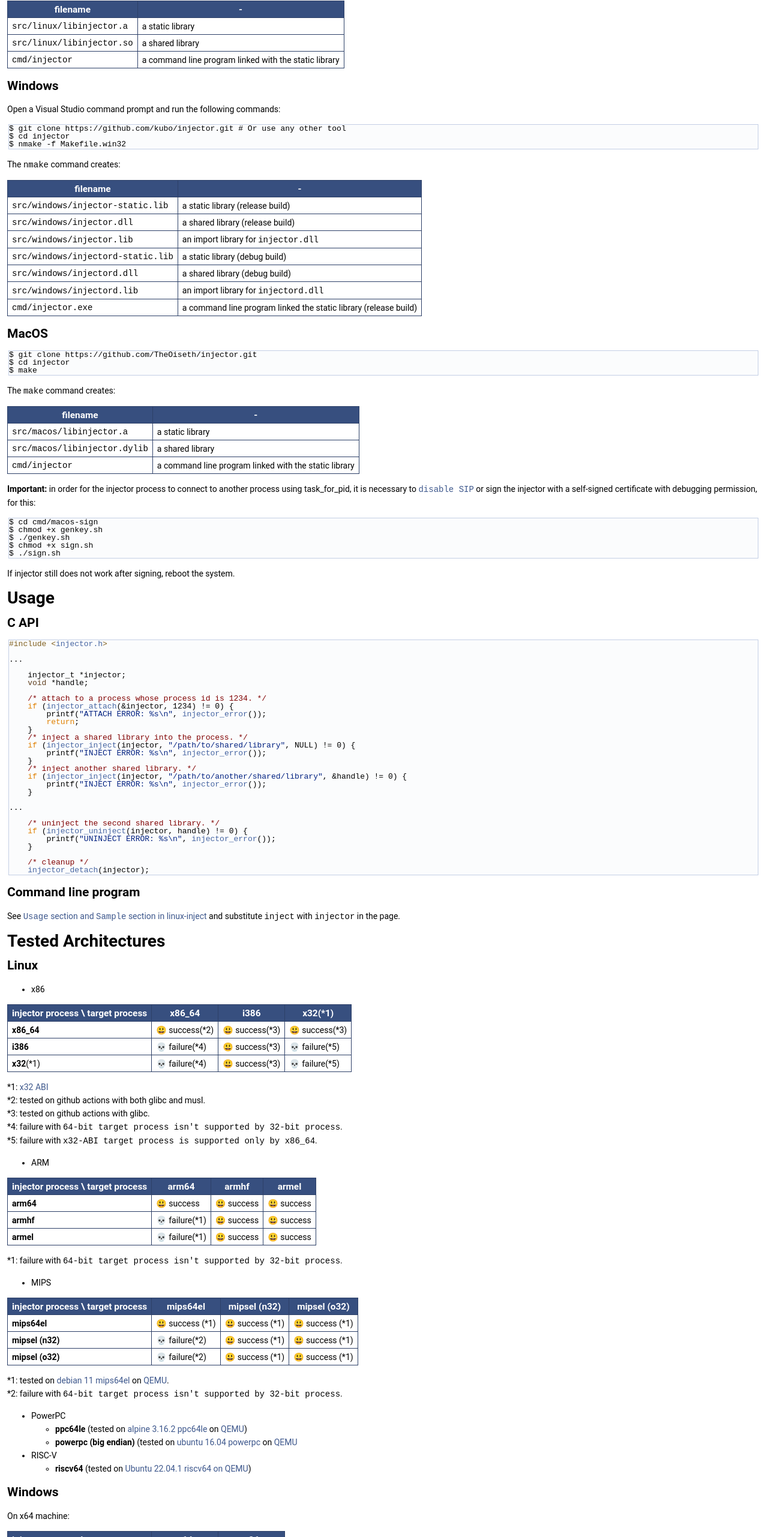
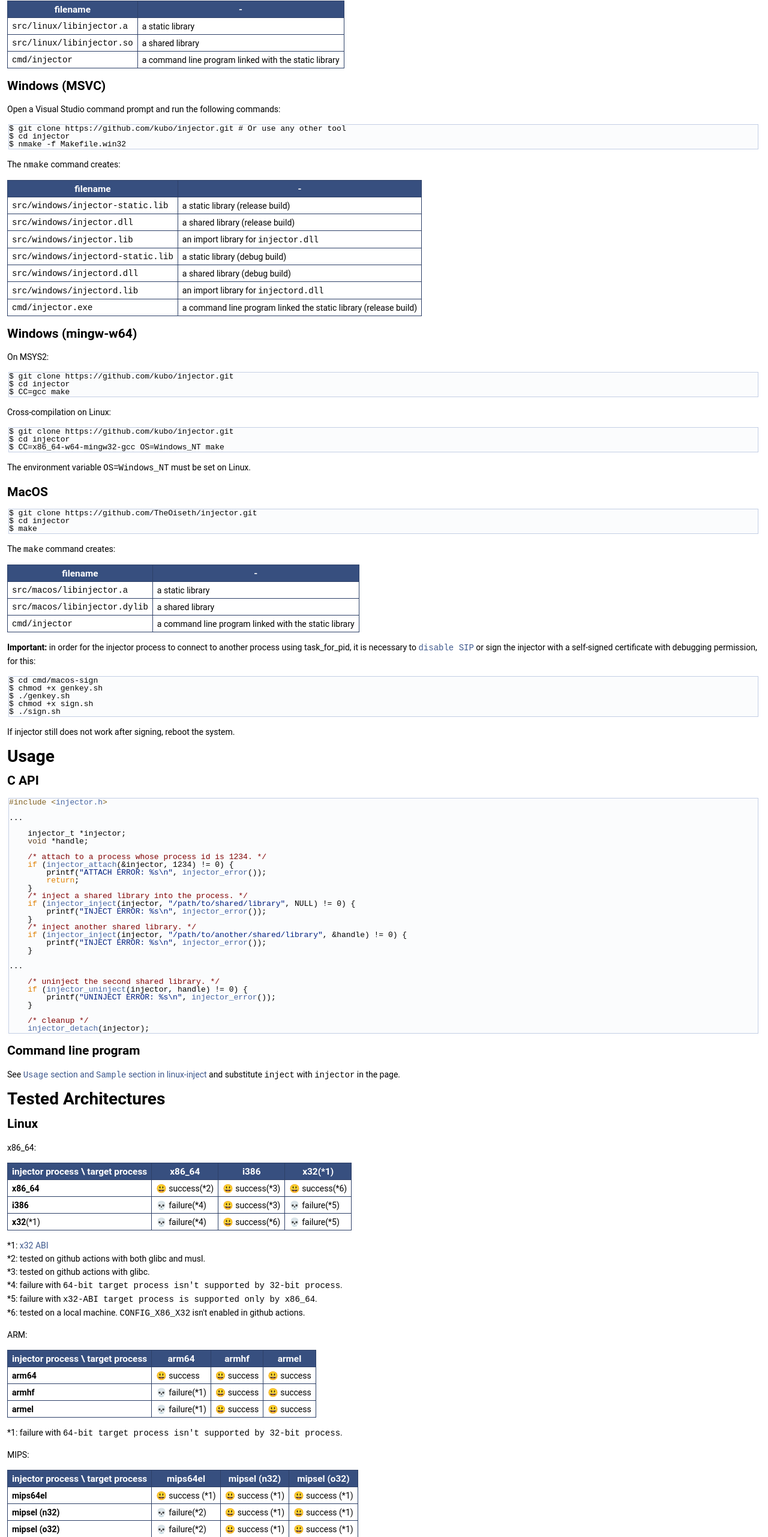
Before and after one commit to kubo/injector, a plain HTML site: page docs/index.html in a window 1280 px wide. Shown: the part 1218-3780 px from the top of the page at 60% size. Drawn offline with Linux system fonts and the light colour scheme.

Commit message:
Add docs

```diff
--- a/docs/index.html
+++ b/docs/index.html
@@ -108,7 +108,7 @@ Linux</h2>
 <td class="markdownTableBodyNone"><code>cmd/injector</code>   </td><td class="markdownTableBodyNone">a command line program linked with the static library   </td></tr>
 </table>
 <h2><a class="anchor" id="autotoc_md6"></a>
-Windows</h2>
+Windows (MSVC)</h2>
 <p>Open a Visual Studio command prompt and run the following commands:</p>
 <div class="fragment"><div class="line">$ git clone https://github.com/kubo/injector.git # Or use any other tool</div>
 <div class="line">$ cd injector</div>
@@ -133,6 +133,17 @@ Windows</h2>
 <td class="markdownTableBodyNone"><code>cmd/injector.exe</code>   </td><td class="markdownTableBodyNone">a command line program linked the static library (release build)   </td></tr>
 </table>
 <h2><a class="anchor" id="autotoc_md7"></a>
+Windows (mingw-w64)</h2>
+<p>On MSYS2:</p>
+<div class="fragment"><div class="line">$ git clone https://github.com/kubo/injector.git</div>
+<div class="line">$ cd injector</div>
+<div class="line">$ CC=gcc make</div>
+</div><!-- fragment --><p>Cross-compilation on Linux:</p>
+<div class="fragment"><div class="line">$ git clone https://github.com/kubo/injector.git</div>
+<div class="line">$ cd injector</div>
+<div class="line">$ CC=x86_64-w64-mingw32-gcc OS=Windows_NT make</div>
+</div><!-- fragment --><p>The environment variable <code>OS=Windows_NT</code> must be set on Linux.</p>
+<h2><a class="anchor" id="autotoc_md8"></a>
 MacOS</h2>
 <div class="fragment"><div class="line">$ git clone https://github.com/TheOiseth/injector.git</div>
 <div class="line">$ cd injector</div>
@@ -154,9 +165,9 @@ MacOS</h2>
 <div class="line">$ chmod +x sign.sh</div>
 <div class="line">$ ./sign.sh</div>
 </div><!-- fragment --><p> If injector still does not work after signing, reboot the system.</p>
-<h1><a class="anchor" id="autotoc_md8"></a>
+<h1><a class="anchor" id="autotoc_md9"></a>
 Usage</h1>
-<h2><a class="anchor" id="autotoc_md9"></a>
+<h2><a class="anchor" id="autotoc_md10"></a>
 C API</h2>
 <div class="fragment"><div class="line"><span class="preprocessor">#include &lt;<a class="code" href="injector_8h.html">injector.h</a>&gt;</span></div>
 <div class="line"> </div>
@@ -194,35 +205,32 @@ C API</h2>
 <div class="ttc" id="ainjector_8h_html_a875ece6d1a384097a3c2f09cf8c0406a"><div class="ttname"><a href="injector_8h.html#a875ece6d1a384097a3c2f09cf8c0406a">injector_attach</a></div><div class="ttdeci">int injector_attach(injector_t **injector, injector_pid_t pid)</div><div class="ttdoc">Attach to the specified process.</div></div>
 <div class="ttc" id="ainjector_8h_html_ad56227cc68b58213c19b600c8cb85292"><div class="ttname"><a href="injector_8h.html#ad56227cc68b58213c19b600c8cb85292">injector_uninject</a></div><div class="ttdeci">int injector_uninject(injector_t *injector, void *handle)</div><div class="ttdoc">Uninject the shared library specified by handle.</div></div>
 <div class="ttc" id="ainjector_8h_html_ad797b8baca0098fa09659c8b3ac913af"><div class="ttname"><a href="injector_8h.html#ad797b8baca0098fa09659c8b3ac913af">injector_detach</a></div><div class="ttdeci">int injector_detach(injector_t *injector)</div><div class="ttdoc">Detach from the attached process and destroy the specified handle.</div></div>
-</div><!-- fragment --><h2><a class="anchor" id="autotoc_md10"></a>
+</div><!-- fragment --><h2><a class="anchor" id="autotoc_md11"></a>
 Command line program</h2>
 <p>See <a href="https://github.com/gaffe23/linux-inject#usage"><code>Usage</code> section and <code>Sample</code> section in linux-inject</a> and substitute <code>inject</code> with <code>injector</code> in the page.</p>
-<h1><a class="anchor" id="autotoc_md11"></a>
+<h1><a class="anchor" id="autotoc_md12"></a>
 Tested Architectures</h1>
-<h2><a class="anchor" id="autotoc_md12"></a>
+<h2><a class="anchor" id="autotoc_md13"></a>
 Linux</h2>
-<ul>
-<li>x86</li>
-</ul>
+<p>x86_64:</p>
 <table class="markdownTable">
 <tr class="markdownTableHead">
 <th class="markdownTableHeadNone">injector process \ target process   </th><th class="markdownTableHeadNone">x86_64   </th><th class="markdownTableHeadNone">i386   </th><th class="markdownTableHeadNone">x32(*1)    </th></tr>
 <tr class="markdownTableRowOdd">
-<td class="markdownTableBodyNone"><b>x86_64</b>   </td><td class="markdownTableBodyNone">&#x1f603; success(*2)   </td><td class="markdownTableBodyNone">&#x1f603; success(*3)   </td><td class="markdownTableBodyNone">&#x1f603; success(*3)    </td></tr>
+<td class="markdownTableBodyNone"><b>x86_64</b>   </td><td class="markdownTableBodyNone">&#x1f603; success(*2)   </td><td class="markdownTableBodyNone">&#x1f603; success(*3)   </td><td class="markdownTableBodyNone">&#x1f603; success(*6)    </td></tr>
 <tr class="markdownTableRowEven">
 <td class="markdownTableBodyNone"><b>i386</b>   </td><td class="markdownTableBodyNone">&#x1f480; failure(*4)   </td><td class="markdownTableBodyNone">&#x1f603; success(*3)   </td><td class="markdownTableBodyNone">&#x1f480; failure(*5)    </td></tr>
 <tr class="markdownTableRowOdd">
-<td class="markdownTableBodyNone"><b>x32</b>(*1)   </td><td class="markdownTableBodyNone">&#x1f480; failure(*4)   </td><td class="markdownTableBodyNone">&#x1f603; success(*3)   </td><td class="markdownTableBodyNone">&#x1f480; failure(*5)   </td></tr>
+<td class="markdownTableBodyNone"><b>x32</b>(*1)   </td><td class="markdownTableBodyNone">&#x1f480; failure(*4)   </td><td class="markdownTableBodyNone">&#x1f603; success(*6)   </td><td class="markdownTableBodyNone">&#x1f480; failure(*5)   </td></tr>
 </table>
 <p>*1: <a href="https://en.wikipedia.org/wiki/X32_ABI">x32 ABI</a> <br  />
  *2: tested on github actions with both glibc and musl. <br  />
  *3: tested on github actions with glibc. <br  />
  *4: failure with <code>64-bit target process isn't supported by 32-bit process</code>. <br  />
  *5: failure with <code>x32-ABI target process is supported only by x86_64</code>. <br  />
+ *6: tested on a local machine. <code>CONFIG_X86_X32</code> isn't enabled in github actions. <br  />
 </p>
-<ul>
-<li>ARM</li>
-</ul>
+<p>ARM:</p>
 <table class="markdownTable">
 <tr class="markdownTableHead">
 <th class="markdownTableHeadNone">injector process \ target process   </th><th class="markdownTableHeadNone">arm64   </th><th class="markdownTableHeadNone">armhf   </th><th class="markdownTableHeadNone">armel    </th></tr>
@@ -235,9 +243,7 @@ Linux</h2>
 </table>
 <p>*1: failure with <code>64-bit target process isn't supported by 32-bit process</code>. <br  />
 </p>
-<ul>
-<li>MIPS</li>
-</ul>
+<p>MIPS:</p>
 <table class="markdownTable">
 <tr class="markdownTableHead">
 <th class="markdownTableHeadNone">injector process \ target process   </th><th class="markdownTableHeadNone">mips64el   </th><th class="markdownTableHeadNone">mipsel (n32)   </th><th class="markdownTableHeadNone">mipsel (o32)    </th></tr>
@@ -251,20 +257,18 @@ Linux</h2>
 <p>*1: tested on <a href="https://www.debian.org/releases/bullseye/mips64el/ch02s01.en.html#idm271">debian 11 mips64el</a> on <a href="https://www.qemu.org/">QEMU</a>. <br  />
  *2: failure with <code>64-bit target process isn't supported by 32-bit process</code>. <br  />
 </p>
+<p>PowerPC:</p>
 <ul>
-<li>PowerPC<ul>
 <li><b>ppc64le</b> (tested on <a href="https://dl-cdn.alpinelinux.org/alpine/v3.16/releases/ppc64le/">alpine 3.16.2 ppc64le</a> on <a href="https://www.qemu.org/">QEMU</a>)</li>
 <li><b>powerpc (big endian)</b> (tested on <a href="https://old-releases.ubuntu.com/releases/xenial/">ubuntu 16.04 powerpc</a> on <a href="https://www.qemu.org/">QEMU</a></li>
 </ul>
-</li>
-<li>RISC-V<ul>
+<p>RISC-V:</p>
+<ul>
 <li><b>riscv64</b> (tested on <a href="https://wiki.ubuntu.com/RISC-V#Booting_with_QEMU">Ubuntu 22.04.1 riscv64 on QEMU</a>)</li>
 </ul>
-</li>
-</ul>
-<h2><a class="anchor" id="autotoc_md13"></a>
+<h2><a class="anchor" id="autotoc_md14"></a>
 Windows</h2>
-<p>On x64 machine:</p>
+<p>Windows x64:</p>
 <table class="markdownTable">
 <tr class="markdownTableHead">
 <th class="markdownTableHeadNone">injector process \ target process   </th><th class="markdownTableHeadNone">x64   </th><th class="markdownTableHeadNone">x86    </th></tr>
@@ -276,7 +280,7 @@ Windows</h2>
 <p>*1: failure with <code>x64 target process isn't supported by x86 process</code>. <br  />
  *2: tested on github actions <br  />
 </p>
-<p>On arm machine:</p>
+<p>Windows 11 on Arm:</p>
 <table class="markdownTable">
 <tr class="markdownTableHead">
 <th class="markdownTableHeadNone">injector process \ target process   </th><th class="markdownTableHeadNone">arm64   </th><th class="markdownTableHeadNone">arm64ec   </th><th class="markdownTableHeadNone">x64   </th><th class="markdownTableHeadNone">x86   </th><th class="markdownTableHeadNone">arm32    </th></tr>
@@ -291,7 +295,16 @@ Windows</h2>
 <tr class="markdownTableRowOdd">
 <td class="markdownTableBodyNone"><b>arm32</b>   </td><td class="markdownTableBodyNone">&#x1f480; failure   </td><td class="markdownTableBodyNone">&#x1f480; failure   </td><td class="markdownTableBodyNone">&#x1f480; failure   </td><td class="markdownTableBodyNone">&#x1f480; failure   </td><td class="markdownTableBodyNone">&#x1f603; success   </td></tr>
 </table>
-<h2><a class="anchor" id="autotoc_md14"></a>
+<p><a href="https://www.winehq.org/">Wine</a> (on Linux x86_64):</p>
+<table class="markdownTable">
+<tr class="markdownTableHead">
+<th class="markdownTableHeadNone">injector process \ target process   </th><th class="markdownTableHeadNone">x64   </th><th class="markdownTableHeadNone">x86    </th></tr>
+<tr class="markdownTableRowOdd">
+<td class="markdownTableBodyNone"><b>x64</b>   </td><td class="markdownTableBodyNone">&#x1f603; success   </td><td class="markdownTableBodyNone">&#x1f480; failure    </td></tr>
+<tr class="markdownTableRowEven">
+<td class="markdownTableBodyNone"><b>x86</b>   </td><td class="markdownTableBodyNone">&#x1f480; failure   </td><td class="markdownTableBodyNone">&#x1f603; success   </td></tr>
+</table>
+<h2><a class="anchor" id="autotoc_md15"></a>
 MacOS</h2>
 <table class="markdownTable">
 <tr class="markdownTableHead">
@@ -304,7 +317,7 @@ MacOS</h2>
 <p>*1: failure with <code>x86_64 target process isn't supported by x86_64 process on ARM64 machine</code>. Tested on github actions. <br  />
  *2: failure with <code>arm64 target process isn't supported by x86_64 process.</code> <br  />
  *3: failure with <code>x86_64 target process isn't supported by arm64 process.</code></p>
-<h1><a class="anchor" id="autotoc_md15"></a>
+<h1><a class="anchor" id="autotoc_md16"></a>
 Caveats</h1>
 <p><b>The following restrictions are only on Linux.</b></p>
 <p>Injector doesn't work where <code>ptrace()</code> is disallowed.</p>
@@ -315,7 +328,7 @@ Caveats</h1>
 </ul>
 <p>Injector calls functions inside of a target process interrupted by <code>ptrace()</code>. If the target process is interrupted while holding a non-reentrant lock and injector calls a function requiring the same lock, the process stops forever. If the lock type is reentrant, the status guarded by the lock may become inconsistent. As far as I checked, <code>dlopen()</code> internally calls <code>malloc()</code> requiring non-reentrant locks. <code>dlopen()</code> also uses a reentrant lock to guard information about loaded files.</p>
 <p>On Linux x86_64 <code>injector_inject_in_cloned_thread</code> in place of <code>injector_inject</code> may be a solution of the locking issue. It calls <code>dlopen()</code> in a thread created by <a href="https://man7.org/linux/man-pages/man2/clone.2.html"><code>clone()</code></a>. Note that no wonder there are unexpected pitfalls because some resources allocated in <a href="https://man7.org/linux/man-pages/man3/pthread_create.3.html"><code>pthread_create()</code></a> lack in the <code>clone()</code>-ed thread. Use it at your own risk.</p>
-<h1><a class="anchor" id="autotoc_md16"></a>
+<h1><a class="anchor" id="autotoc_md17"></a>
 License</h1>
 <p>Files under [<code>include</code>][] and [<code>src</code>][] are licensed under LGPL 2.1 or later. <br  />
  Files under [<code>cmd</code>][] are licensed under GPL 2 or later. <br  />
```
